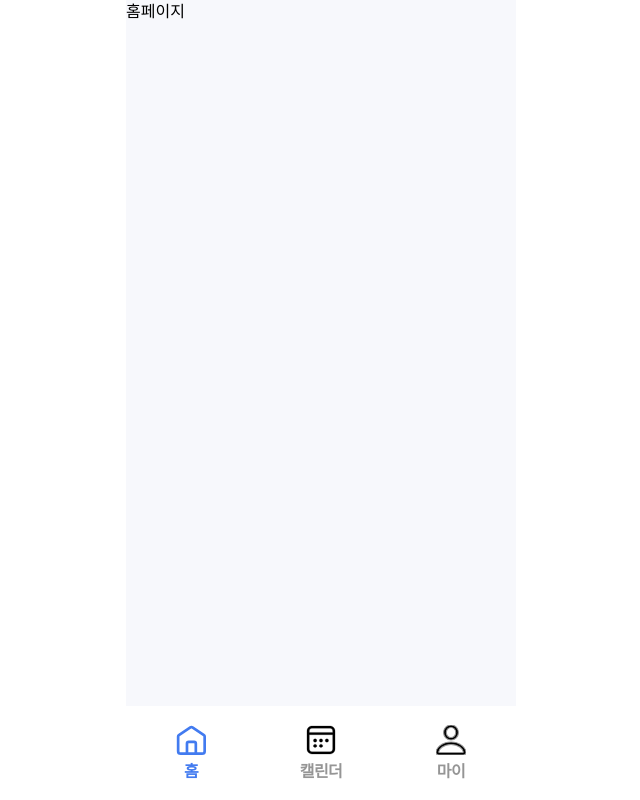
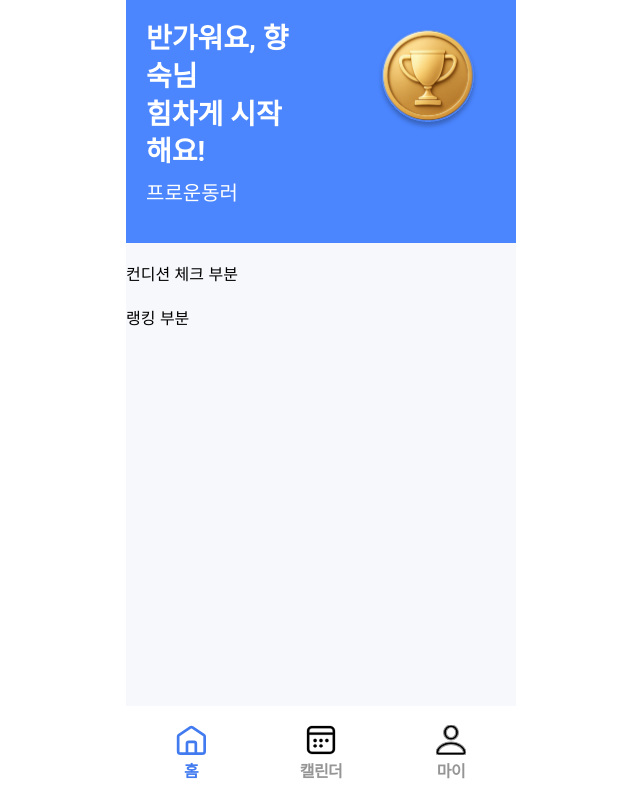
Before and after one commit to SKTHON-CAFFEINE/MANJIL_FE, a React (Vite) app: page / in a window 1280 px wide. Shown: the whole page, without its empty margins (319-959 px from the left). Built offline with nearby package versions, Linux system fonts and the light colour scheme; a web font is replaced by a local one.

Commit message:
✨ Feat: HelloSection 구현(하드코딩)

```diff
--- /dev/null
+++ b/src/routes/home/CheckConditionSection.jsx
@@ -0,0 +1,3 @@
+export default function CheckConditionSection() {
+    return <p>컨디션 체크 부분</p>
+}
--- /dev/null
+++ b/src/routes/home/HelloSection.jsx
@@ -0,0 +1,71 @@
+import badge from "@icon/home/badge.svg";
+import styled from "styled-components";
+
+export default function HelloSection() {
+  return (
+    <HelloSectionWrapper>
+      <TextWrapper>
+        <HelloTextWrapper>
+          <HelloText>반가워요, 향숙님</HelloText>
+          <HelloText>힘차게 시작해요!</HelloText>
+        </HelloTextWrapper>
+        <AliasWrapper>
+          <AliasText>프로운동러</AliasText>
+        </AliasWrapper>
+      </TextWrapper>
+      <BadgeWrapper>
+        <BadgeIcon src={badge} alt="배지" />
+      </BadgeWrapper>
+    </HelloSectionWrapper>
+  );
+}
+
+const HelloSectionWrapper = styled.div`
+  background-color: #4b86ff;
+  padding: 20px 29px 35px 20px;
+  display: flex;
+  flex-direction: row;
+  border-radius: 0;
+`;
+
+const TextWrapper = styled.div`
+  display: flex;
+  flex-direction: column;
+`;
+
+const HelloTextWrapper = styled.div`
+  flex: 1;
+`;
+
+const HelloText = styled.p`
+  color: #fff;
+  font-family: Roboto;
+  font-size: 28px;
+  font-style: normal;
+  font-weight: 600;
+  line-height: 135%;
+`;
+
+const AliasWrapper = styled.div`
+  margin-top: 8px;
+`;
+
+const AliasText = styled.div`
+  color: #fff;
+  font-family: Roboto;
+  font-size: 20px;
+  font-style: normal;
+  font-weight: 500;
+  line-height: 29px;
+`;
+
+const BadgeWrapper = styled.div`
+  margin-left: 33px;
+`;
+
+const BadgeIcon = styled.img`
+  width: 119px;
+  height: 118px;
+  flex-shrink: 0;
+  aspect-ratio: 119/118;
+`;
--- a/src/routes/home/HomePage.jsx
+++ b/src/routes/home/HomePage.jsx
@@ -1,3 +1,20 @@
+import styled from "styled-components";
+import HelloSection from "./HelloSection";
+import CheckConditionSection from "./CheckConditionSection";
+import WhereMeSection from "./WhereMeSection";
+
 export default function HomePage() {
-    return <p>홈페이지</p>
+  return (
+    <HomePageWrapper>
+      <HelloSection />
+      <CheckConditionSection />
+      <WhereMeSection />
+    </HomePageWrapper>
+  );
 }
+
+const HomePageWrapper = styled.div`
+  display: flex;
+  flex-direction: column;
+  gap: 20px;
+`;
--- a/src/routes/home/StartPage.jsx
+++ b/src/routes/home/StartPage.jsx
@@ -1,3 +1,3 @@
 export default function StartPage() {
-    return <p>랜딩 페이지</p>
+  return <p>랜딩 페이지</p>;
 }
--- /dev/null
+++ b/src/routes/home/WhereMeSection.jsx
@@ -0,0 +1,3 @@
+export default function WhereMeSection() {
+  return <p>랭킹 부분</p>;
+}
```
Also changed, not shown: src/shared/assets/icon/home/badge.svg (added).
